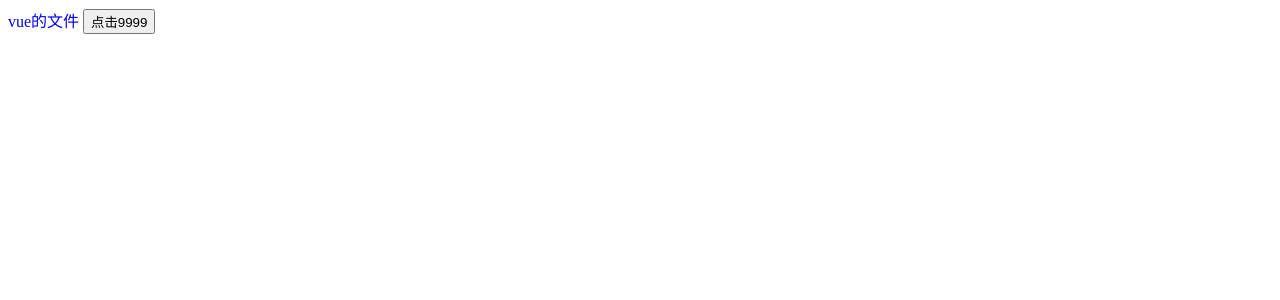
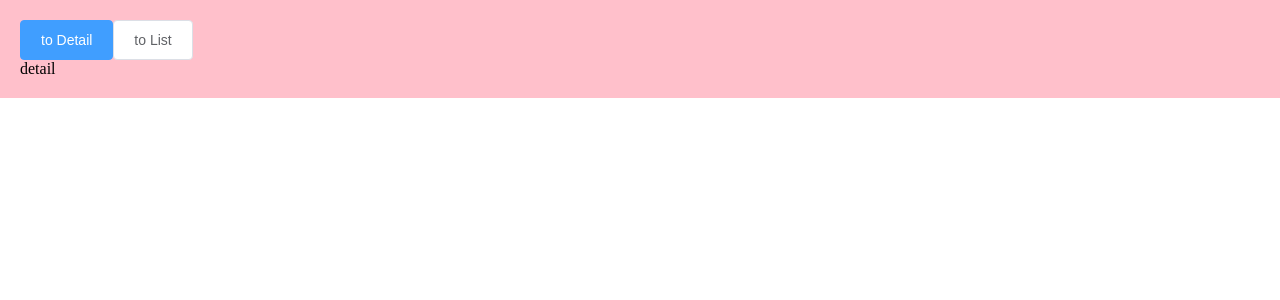
Before and after one commit to jddk/webpackDemo, a Vue app: page /#/rent/order/detail in a window 1280 px wide. Shown: the top 300 px of the page. Built offline with nearby package versions, Linux system fonts and the light colour scheme.

Commit message:
1、添加sass配置，2、添加@相对路径配置，3、引入vue-router、Element-ui

```diff
--- a/src/App.vue
+++ b/src/App.vue
@@ -1,14 +1,13 @@
 <!--
  * @Date: 2020-10-08 16:25:44
- * @LastEditTime: 2020-10-09 17:03:28
+ * @LastEditTime: 2020-10-13 14:59:06
  * @FilePath: \webpackDemo\src\App.vue
  * @Author: 九段刀客
  * @permission:
 -->
 <template>
-  <div class="blue">
-    {{ test }}
-    <button @click="clickTest">点击9999</button>
+  <div class="APP">
+    <router-view></router-view>
   </div>
 </template>
 
@@ -16,18 +15,22 @@
 export default {
   data() {
     return {
-      test: "vue的文件",
+
     };
   },
   methods: {
-    clickTest() {
-      this.test = "新的值666";
-    },
+
   },
 };
 </script>
-<style>
-.blue {
-  color: blue;
+<style lang="scss">
+*{
+  margin:0;
+  padding:0;
+  box-sizing: border-box;
+}
+.APP{
+  width:100vw;
+  min-height: 100vh;
 }
 </style>
--- /dev/null
+++ b/src/router/index.js
@@ -0,0 +1,36 @@
+/*
+ * @name:
+ * @Date: 2020-10-13 11:08:19
+ * @LastEditTime: 2020-10-13 14:54:10
+ * @FilePath: \webpackDemo\src\router\index.js
+ * @permission:
+ */
+import Vue from "vue";
+import Router from 'vue-router';
+import Layout from '@/views/layout/index.vue';
+
+Vue.use(Router);
+
+export default new Router({
+	mode: "hash",
+	base: process.env.BASE_URL,
+	routes: [
+		{
+			path: "/",
+			component: Layout,
+			redirect: "/rent/order/list",
+			children: [
+				{
+					path: "/rent/order/list",
+					name: "orderList",
+					component: () => import("@/views/rent/order/list.vue"),
+				},
+				{
+					path: "/rent/order/detail",
+					name: "orderDetail",
+					component: () => import("@/views/rent/order/detail.vue"),
+				},
+			],
+		},
+	],
+});
--- /dev/null
+++ b/src/views/layout/index.vue
@@ -0,0 +1,28 @@
+<!--
+ * @name:
+ * @Date: 2020-10-13 11:12:04
+ * @LastEditTime: 2020-10-13 14:59:45
+ * @FilePath: \webpackDemo\src\views\layout\index.vue
+ * @permission:
+-->
+<template>
+    <div class="layout">
+        <router-link to="/rent/order/detail"><el-button type="primary">to Detail</el-button></router-link>
+        <router-link to="/rent/order/list"><el-button>to List</el-button></router-link>
+        <router-view></router-view>
+    </div>
+</template>
+
+<script>
+    export default {
+
+    }
+</script>
+
+<style lang="scss" scoped>
+.layout{
+    background: pink;
+    box-sizing: border-box;
+    padding:20px;
+}
+</style>
--- /dev/null
+++ b/src/views/rent/order/detail.vue
@@ -0,0 +1,22 @@
+<!--
+ * @name:
+ * @Date: 2020-10-13 14:20:09
+ * @LastEditTime: 2020-10-13 14:56:48
+ * @FilePath: \webpackDemo\src\views\rent\order\detail.vue
+ * @permission:
+-->
+<template>
+    <div>
+detail
+    </div>
+</template>
+
+<script>
+    export default {
+
+    }
+</script>
+
+<style lang="scss" scoped>
+
+</style>
--- /dev/null
+++ b/src/views/rent/order/list.vue
@@ -0,0 +1,15 @@
+<template>
+    <div>
+        list
+    </div>
+</template>
+
+<script>
+    export default {
+
+    }
+</script>
+
+<style lang="scss" scoped>
+
+</style>
--- a/webpack.config.js
+++ b/webpack.config.js
@@ -1,7 +1,7 @@
 /*
  * @name:
  * @Date: 2020-09-29 09:05:47
- * @LastEditTime: 2020-10-09 17:20:41
+ * @LastEditTime: 2020-10-13 14:48:08
  * @FilePath: \webpackDemo\webpack.config.js
  * @permission:
  */
@@ -34,6 +34,12 @@ module.exports = function (env, argv) {
 					? "[name].[contenthash].js"
 					: "[name].chunk.js",
 		},
+		resolve: {
+			// 配置相对路径
+			alias: {
+				"@": `${__dirname}/src`,
+			},
+		},
 		// 插件配置
 		plugins: [
 			// 打包前清理dist
@@ -52,13 +58,14 @@ module.exports = function (env, argv) {
 		module: {
 			rules: [
 				{
-					test: /\.css$/,
+					test: /\.(|css|scss|)$/,
 					use: [
 						argv.mode == "production"
 							? MiniCssExtractPlugin.loader
 							: "vue-style-loader", //开发时不需要提取css文件
-						argv.mode == "production" ? "css-loader" : "style-loader",//处理编译不需要style-loader
+						argv.mode == "production" ? "css-loader" : "style-loader", //处理编译不需要style-loader
 						"css-loader",
+						"sass-loader",
 					],
 				},
 				{
```
Also changed, not shown: package.json (+7 -1 lines), src/main.js (+9 -3 lines), 2 other files (tests, documents, lock files or other folders).
